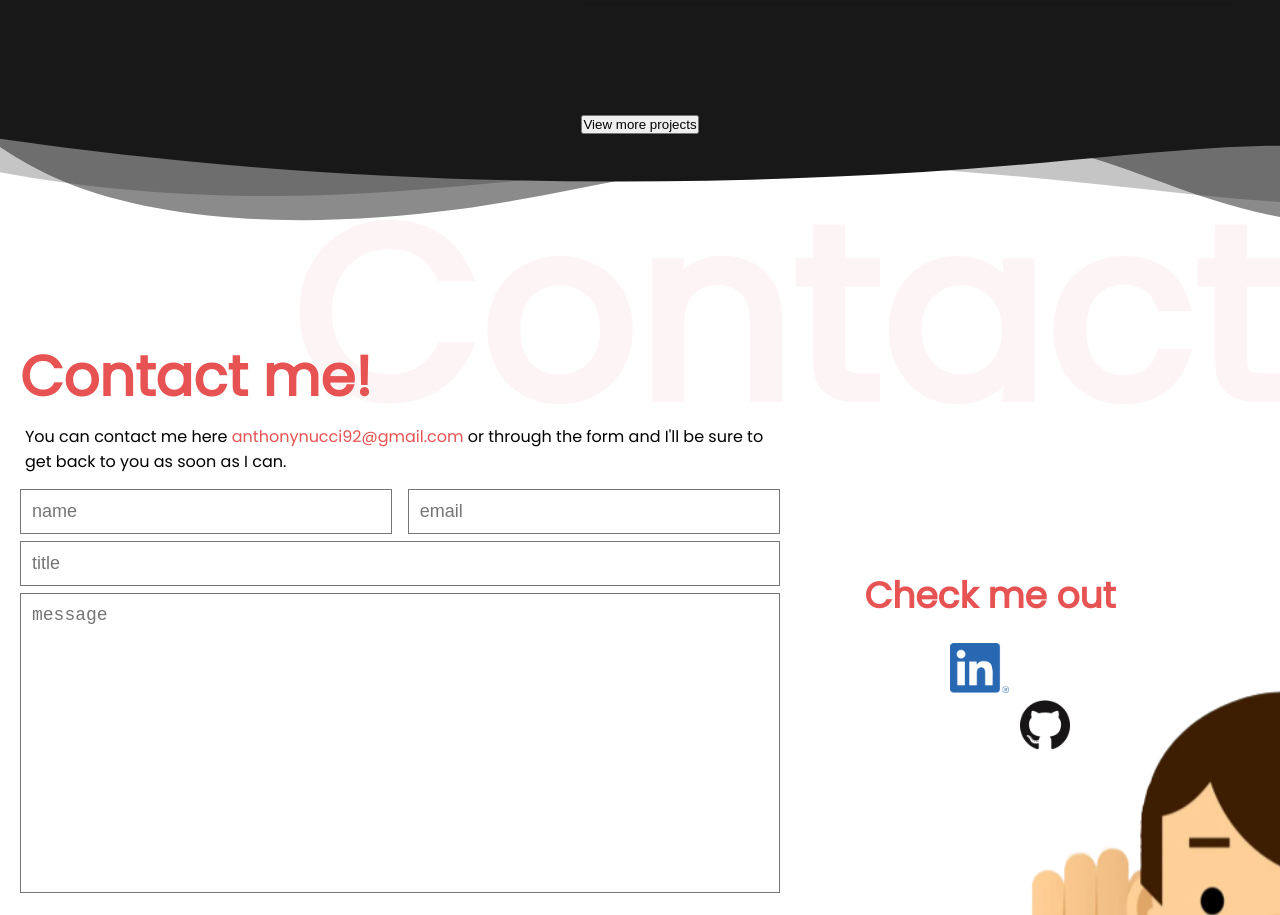
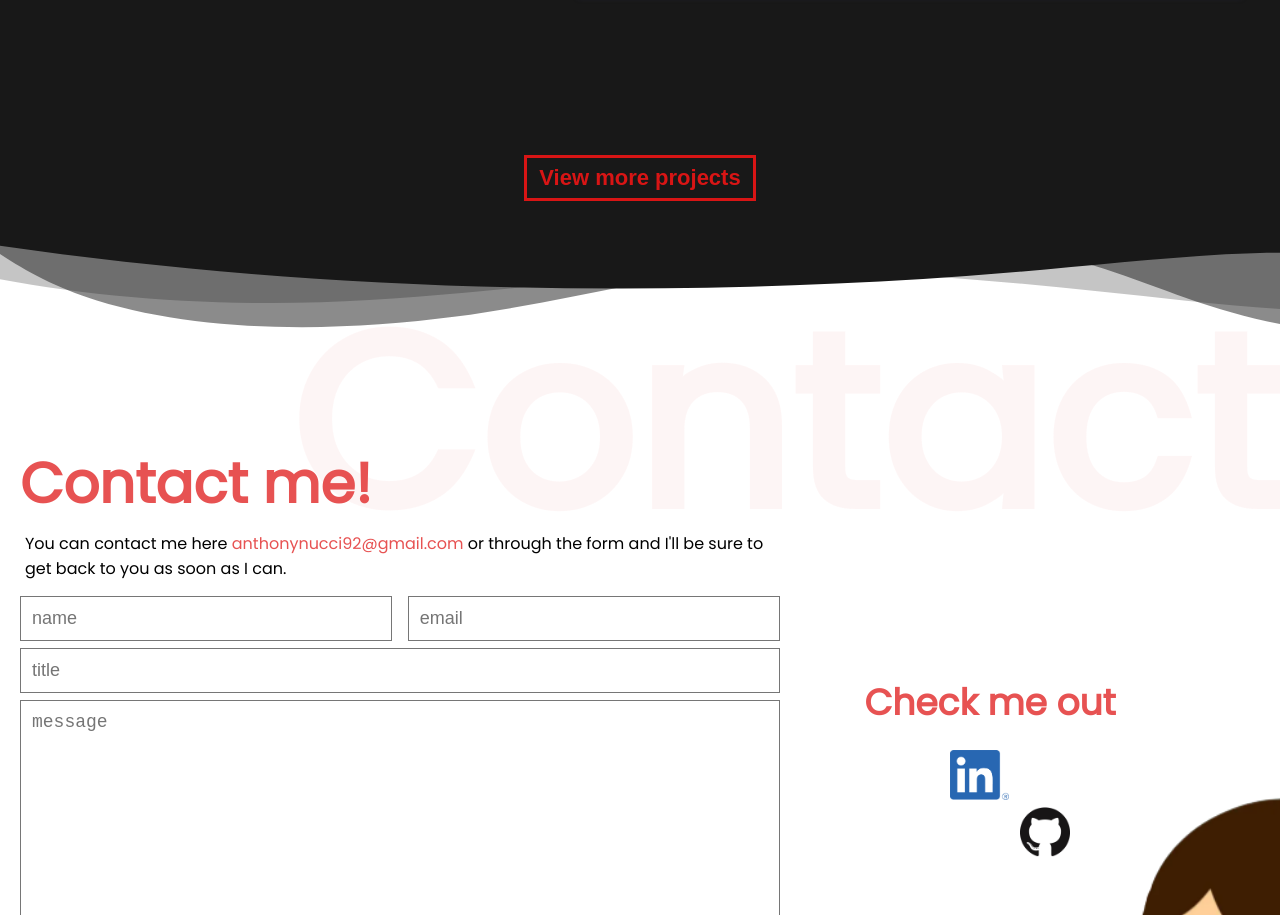
Before and after one commit to Nuccino92/personal-website, a React (Create React App) app: page / in a window 1280 px wide. Shown: the part 4300-5215 px from the top of the page. Built offline with nearby package versions, Linux system fonts and the light colour scheme.

Commit message:
extra projects styling

```diff
--- a/src/components/experience/Experience.scss
+++ b/src/components/experience/Experience.scss
@@ -1,4 +1,5 @@
 @use "../../scss/variables" as var;
+@use "../../scss/mixins" as mix;
 
 .Experience {
   width: 100%;
@@ -29,4 +30,39 @@
     color: var.$primary-colour;
     margin-top: -100px;
   }
+
+  .extra-projects-container {
+    display: grid;
+    grid-template-columns: repeat(3, 1fr);
+    margin-top: 50px;
+
+    @media (max-width: 1100px) {
+      grid-template-columns: repeat(2, 1fr);
+    }
+
+    @media (max-width: 750px) {
+      grid-template-columns: repeat(1, 1fr);
+    }
+  }
+
+  .show-more-btn {
+    background: none;
+    outline: none;
+    border: none;
+    cursor: pointer;
+    color: var.$secondary-colour;
+    font-size: 22px;
+    font-weight: 600;
+    margin: 40px 0;
+    padding: 10px 15px;
+    // scroll-margin-top: 0;
+    scroll-margin-top: 200px;
+    @include mix.btn-border-drawing(
+      var.$secondary-colour,
+      orange,
+      3px,
+      bottom,
+      right
+    );
+  }
 }
```
